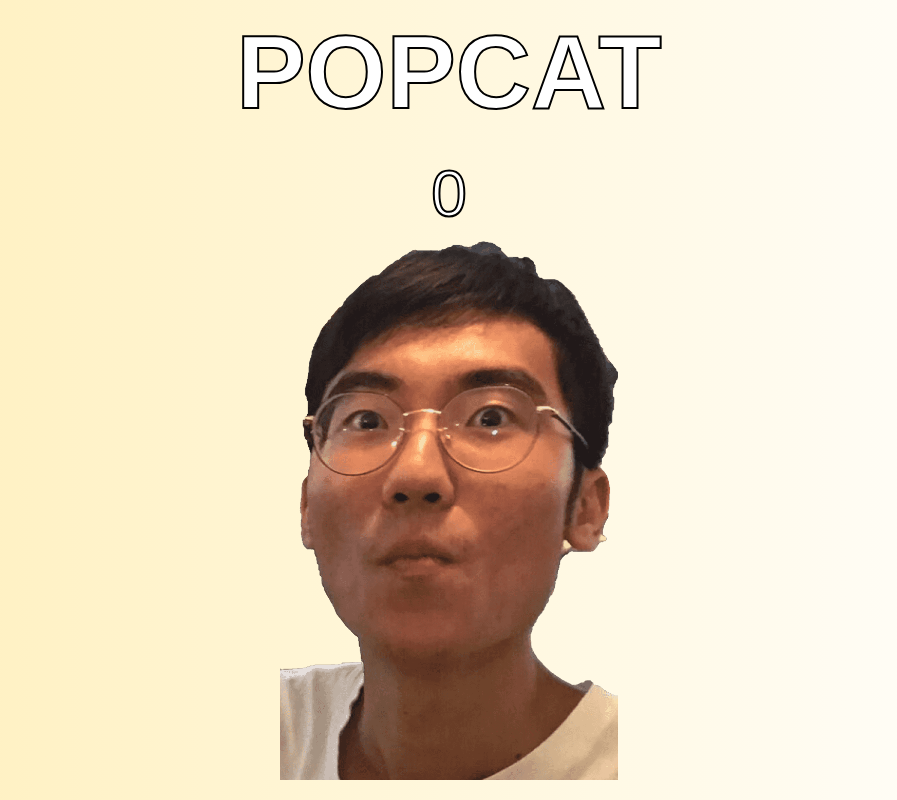
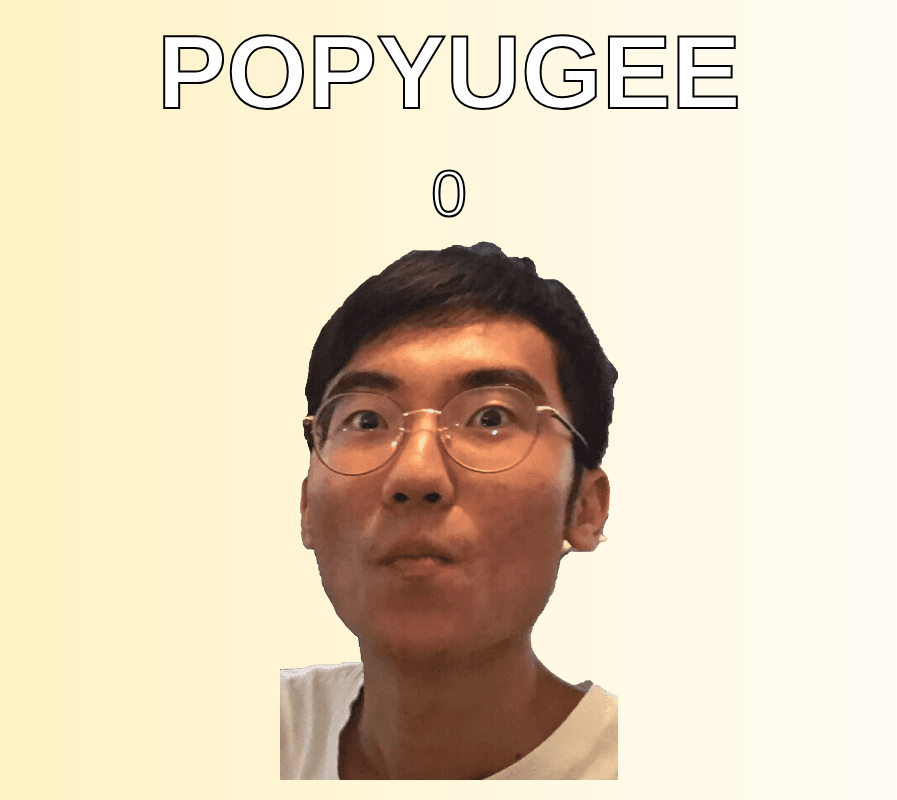
Before and after one commit to entisaga/POPYUGEE, a plain HTML site: page index.html in a window 1280 px wide. Shown: the whole page, without its empty margins (191-1088 px from the left). Drawn offline with Linux system fonts and the light colour scheme.

Commit message:
Update index.html

```diff
--- a/index.html
+++ b/index.html
@@ -4,13 +4,13 @@
     <meta charset="UTF-8">
     <meta http-equiv="X-UA-Compatible" content="IE=edge">
     <meta name="viewport" content="width=device-width, initial-scale=1.0">
-    <title>POPCAT</title>
+    <title>POPYUGEE</title>
     <link rel="stylesheet" href="style.css">
     <script src="script.js"></script>
 </head>
 <body>
     <div class="container">
-        <h1>POPCAT</h1>
+        <h1>POPYUGEE</h1>
         <p id="score">0</p>
         <img src="popcat1.png" alt="Invalid" id="popcat1" height="600px">
     </div>
```
